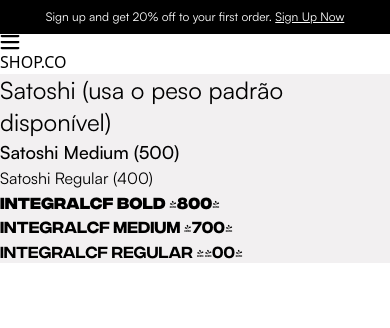
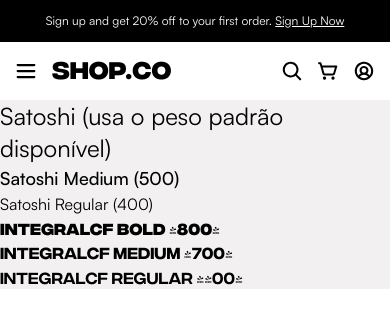
Before and after one commit to davifernandodias/compass-second, a Next.js app in the folder apps/web/: page / in a window 390 px wide. Shown: the top 328 px of the page. Built offline with nearby package versions, Linux system fonts and the light colour scheme.

Commit message:
feat: added mobile header

```diff
--- a/apps/web/app/globals.css
+++ b/apps/web/app/globals.css
@@ -19,7 +19,7 @@
   font-family: 'IntegralCF';
   src: url('./fonts/IntegralCF/Fontspring-DEMO-integralcf-medium.otf') format('opentype');
   font-weight: 700;
-  font-style: normal;
+  font-style: bold;
 }
 
 @font-face {
--- a/apps/web/components/header.tsx
+++ b/apps/web/components/header.tsx
@@ -1,20 +1,30 @@
 import IconNavtop from '@public/svg/header/icon-exit-nav-bar-top'
+import IconProfile from '@public/svg/header/icon-profile'
+import IconSearch from '@public/svg/header/icon-search'
+import IconShopCar from '@public/svg/header/icon-shop-car'
 import IconSidebar from '@public/svg/header/icon-sidebar'
-
 
 export default function Header() {
   return (
     <header>
-      <nav className='flex justify-center items-center p-2 bg-black text-white font-satoshi-regular text-12 lg:text-14'>
-        <p className='text-center w-300'>Sign up and get 20% off to your first order. <span className='underline'>Sign Up Now</span></p>
+      <nav className='flex justify-center items-center py-3 bg-black text-white font-satoshi-regular text-12 lg:text-14'>
+        <p className='text-center w-300'>
+          Sign up and get 20% off to your first order.{' '}
+          <span className='underline'>Sign Up Now</span>
+        </p>
         <IconNavtop className='hidden lg:flex lg:justify-end' />
       </nav>
-      <nav>
-        <div>
-          <IconSidebar className='' />
-          <p>SHOP.CO</p>
+      <nav className='flex justify-between items-center p-4'>
+        <div className='flex gap-4 items-center'>
+          <IconSidebar className='w-5 h-5' />
+          <p className='font-integral-bold text-2xl -mt-1.5'>SHOP.CO</p>
+        </div>
+        <div className='flex gap-4'>
+          <IconSearch className='w-5 h-5' />
+          <IconShopCar className='w-5 h-5' />
+          <IconProfile className='w-5 h-5' />
         </div>
       </nav>
     </header>
-  )
+  );
 }
--- a/apps/web/public/svg/header/icon-sidebar.tsx
+++ b/apps/web/public/svg/header/icon-sidebar.tsx
@@ -1,10 +1,8 @@
-import ISvg from '@interfaces/svg-interfaces'
+import ISvg from '@interfaces/svg-interfaces';
 
-export default function IconSidebar({ className } : ISvg) {
+export default function IconSidebar({ className }: ISvg) {
   return (
     <svg
-      width='20'
-      height='16'
       viewBox='0 0 20 16'
       fill='none'
       xmlns='http://www.w3.org/2000/svg'
```
